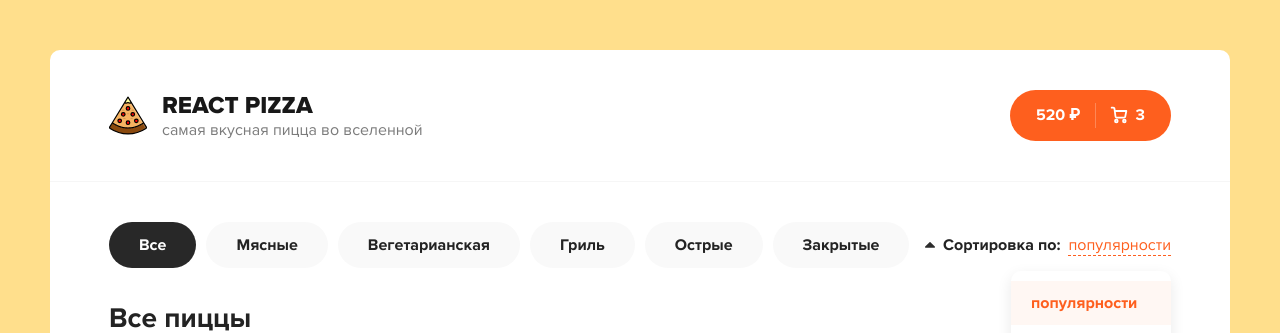
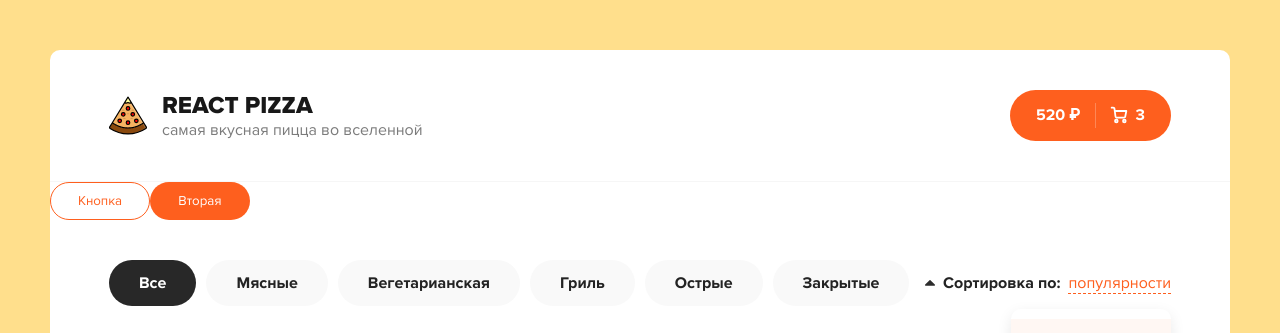
Before and after one commit to nurgitlab/react-store, a React (Create React App) app: page / in a window 1280 px wide. Shown: the top 333 px of the page. Built offline with nearby package versions, Linux system fonts and the light colour scheme.

Commit message:
button outline

```diff
--- a/src/App.js
+++ b/src/App.js
@@ -1,11 +1,14 @@
 import React from 'react';
 import logoSvg from './scss/assets/img/pizza-logo.svg'
 import Header from './Header';
+import Button from "./Button";
 
 function App() {
   return (
     <div className="wrapper">
       <Header />
+      <Button outline>Кнопка</Button>
+      <Button>Вторая</Button>
       <div className="content">
         <div className="container">
           <div className="content__top">
--- /dev/null
+++ b/src/Button.js
@@ -0,0 +1,15 @@
+import React from 'react';
+
+class Button extends React.Component{
+  render() {
+    return (
+      <button
+        className={`button ${this.props.outline ? 'button--outline' : ''}`}
+      >
+        {this.props.children}
+      </button>
+    )
+  }
+}
+
+export default Button;
--- a/src/Header.js
+++ b/src/Header.js
@@ -1,4 +1,5 @@
 import logoSvg from "./scss/assets/img/pizza-logo.svg";
+import React from 'react';
 
 function Header() {
   return(
```
